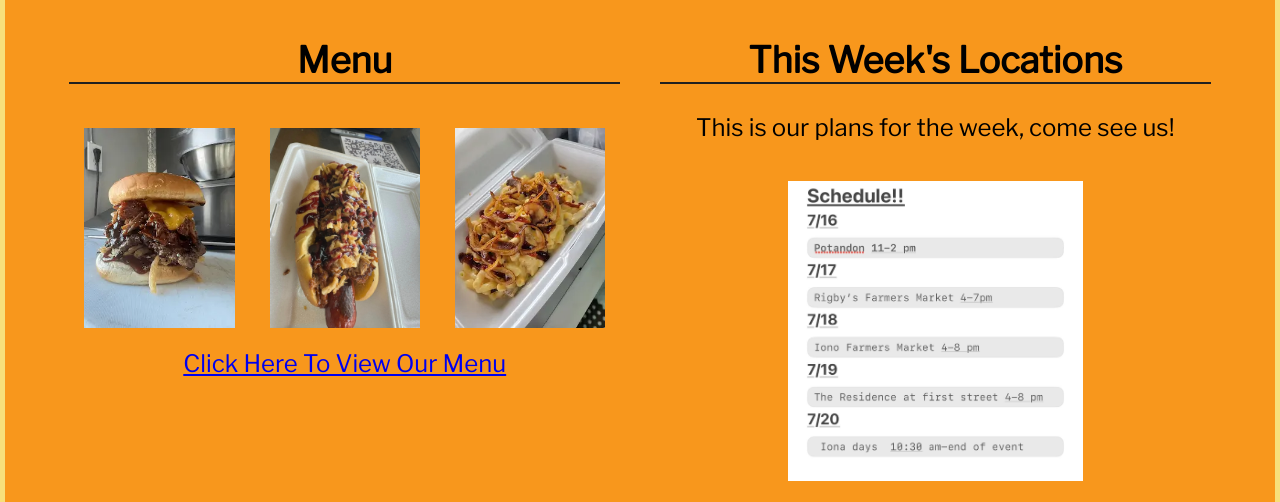
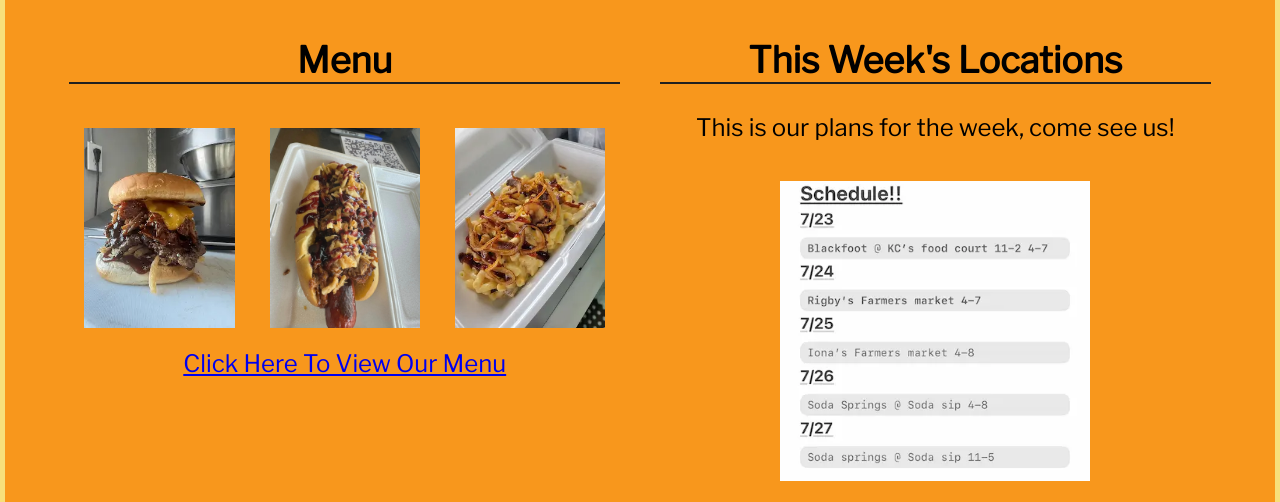
Before and after one commit to dwpeterson3/wdd131, a plain HTML site: page 208foodhub/index.html in a window 1280 px wide. Shown: the part 689-1191 px from the top of the page. Drawn offline with nearby package versions, Linux system fonts and the light colour scheme.

Commit message:
update for locations this week.

```diff
--- a/208foodhub/index.html
+++ b/208foodhub/index.html
@@ -57,7 +57,7 @@
                         <h2>This Week's Locations</h2>
                         <p>This is our plans for the week, come see us!
                         </p>
-                        <img src="images/7.20.24.jpg" alt="This Week's Schedule">
+                        <img src="images/7.23.24.webp" alt="This Week's Schedule">
                     </div>
                 </div>
         </section>
```
Also changed, not shown: 208foodhub/images/7.23.24.webp (added).
